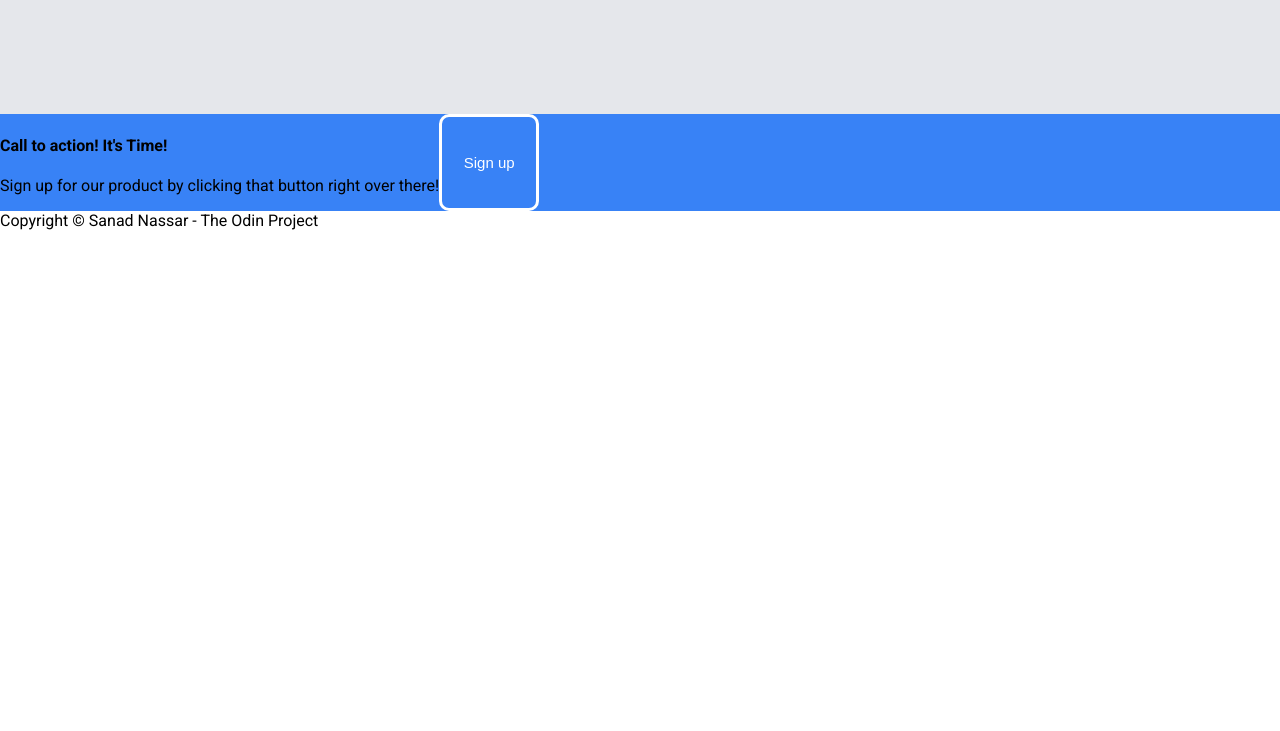
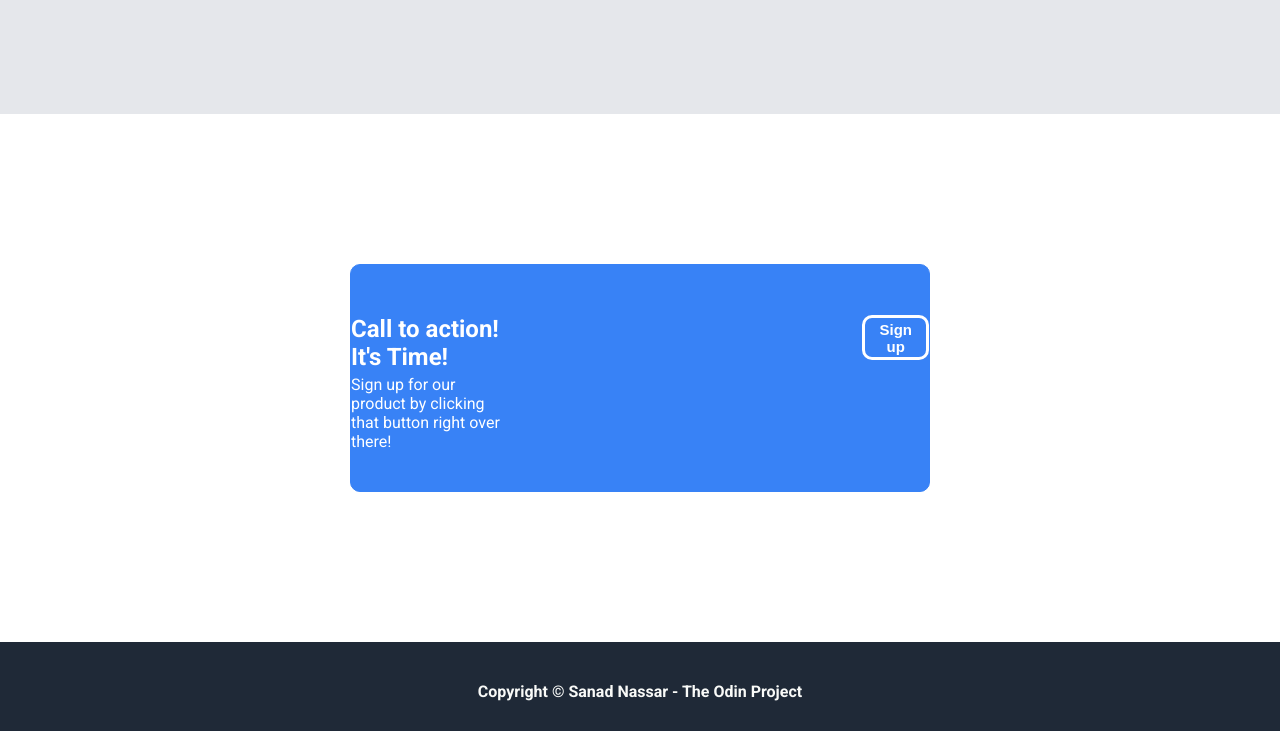
Before and after one commit to sanadnassar/odin-LandingPage, a plain HTML site: page index.html in a window 1280 px wide. Shown: the part 1283-2014 px from the top of the page. Before the commit the page ends 1513 px from the top, so only its background shows below. Drawn offline with Linux system fonts and the light colour scheme.

Commit message:
Project finished
The Odin Project - Landing Page

```diff
--- a/index.html
+++ b/index.html
@@ -60,11 +60,11 @@
             <h4>Call to action! It's Time!</h4>
             <p>Sign up for our product by clicking that button right over there!</p>
         </div>
-        <button>Sign up</button>
+        <button><b>Sign up</b></button>
     </div>
 
 
-    <footer>Copyright © Sanad Nassar - The Odin Project</footer>
+    <footer><div class="final">Copyright © Sanad Nassar - The Odin Project</div></footer>
 
 
 </body>
--- a/style.css
+++ b/style.css
@@ -146,6 +146,18 @@ ul {
 .lower {
     display: flex;
     background-color: #3882F6;
+    justify-content: center;
+    gap: 350px;
+    margin: 150px 350px;
+    border: 1px solid #3882F6;
+    border-radius: 10px;
+    color: white;
+}
+
+.lowertext {
+    display: flex;
+    flex-direction: column;
+    font-size: 24px;
 }
 
 .lower button{
@@ -154,6 +166,28 @@ ul {
     border-radius: 10px;
     color: white;
     font-size: 15px;
-    width: 100px;
+    width: 150px;
+    height: 45px;
+    margin-top: 50px;
+}
 
+.lower p {
+    font-size: 16px;
+    margin-top: 4px;
+    margin-bottom: 40px;
 }
+
+.lower h4 {
+    margin-top: 50px;
+    margin-bottom: 0px;
+}
+
+.final {
+    display: flex;
+    justify-content: center;
+    padding-top: 40px;
+    padding-bottom: 30px;
+    background-color: #1F2937;
+    color: #f9faf8;
+    font-weight: bold;
+}
```
